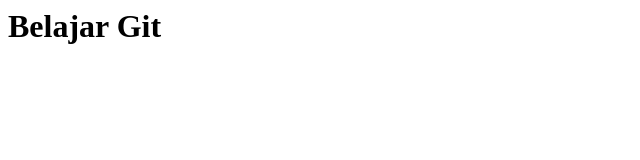
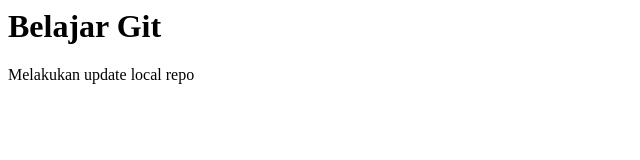
Before and after one commit to PU74/belajar-git, a plain HTML site: page index.html in a window 1280 px wide. Shown: the whole page, without its empty margins (0-640 px from the left). Drawn offline with Linux system fonts and the light colour scheme.

Commit message:
Update text

```diff
--- a/index.html
+++ b/index.html
@@ -4,7 +4,7 @@
 </header>
     <body>
     <h1>Belajar Git</h1>
-
+    <p>Melakukan update local repo</p>
 
     </body>
 </html>
```
